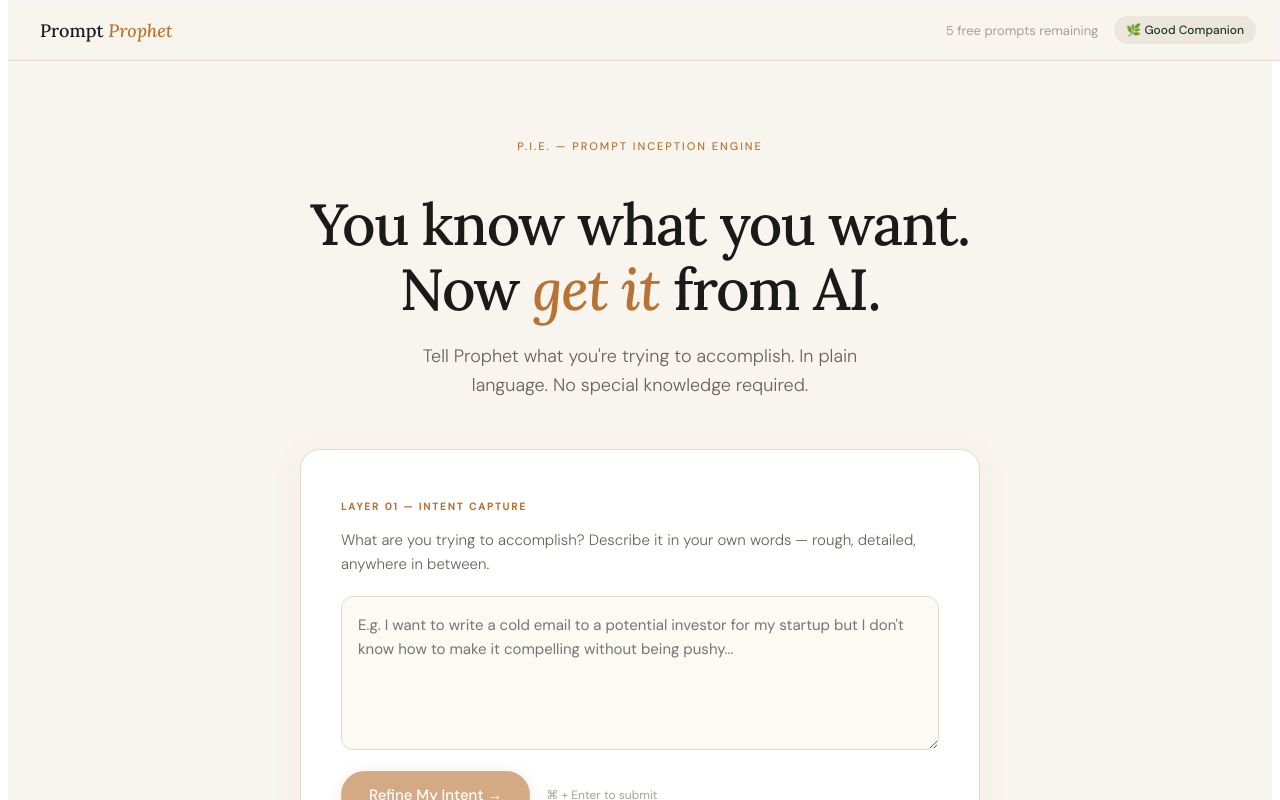
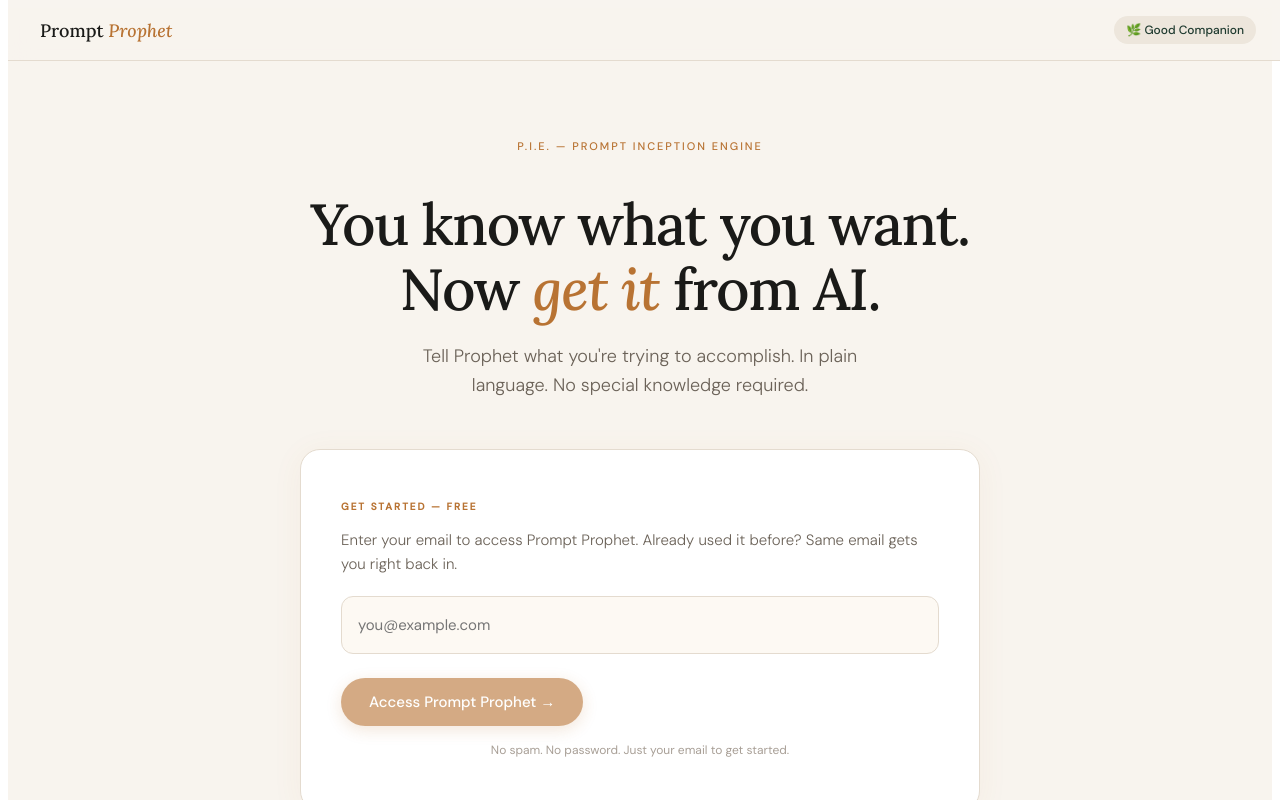
Before and after one commit to mrgoodmaker/prompt-prophet, a Next.js app: page / in a window 1280 px wide. Shown: the top 800 px of the page. Built offline with nearby package versions, Linux system fonts and the light colour scheme.

Commit message:
Update index.jsx

```diff
--- a/pages/index.jsx
+++ b/pages/index.jsx
@@ -4,7 +4,10 @@
 const FREE_LIMIT = 5;
 
 export default function Home() {
-  const [step, setStep] = useState('input');
+  const [step, setStep] = useState('email');
+  const [email, setEmail] = useState('');
+  const [emailError, setEmailError] = useState('');
+  const [emailLoading, setEmailLoading] = useState(false);
   const [userInput, setUserInput] = useState('');
   const [refinedIntent, setRefinedIntent] = useState('');
   const [seedPrompt, setSeedPrompt] = useState('');
@@ -18,6 +21,28 @@
   });
 
   const isAtLimit = promptCount >= FREE_LIMIT;
+
+  const handleEmailSubmit = async () => {
+    if (!email.trim() || !email.includes('@') || emailLoading) return;
+    setEmailLoading(true);
+    setEmailError('');
+    try {
+      const res = await fetch('/api/subscribe', {
+        method: 'POST',
+        headers: { 'Content-Type': 'application/json' },
+        body: JSON.stringify({ email }),
+      });
+      const data = await res.json();
+      if (data.success) {
+        setStep('input');
+      } else {
+        setEmailError(data.error || 'Something went wrong. Please try again.');
+      }
+    } catch (e) {
+      setEmailError('Something went wrong. Please try again.');
+    }
+    setEmailLoading(false);
+  };
 
   const handleRefine = async () => {
     if (!userInput.trim() || loading || isAtLimit) return;
@@ -102,9 +127,11 @@
             Prompt <span style={styles.navLogoEm}>Prophet</span>
           </div>
           <div style={styles.navRight}>
+            {step !== 'email' && (
               <span style={styles.navCounter}>
                 {isAtLimit ? '⚡ Upgrade for unlimited' : `${FREE_LIMIT - promptCount} free prompts remaining`}
               </span>
+            )}
             <a href="https://goodcompanion.ai" style={styles.navBadge}>
               🌿 Good Companion
             </a>
@@ -112,6 +139,62 @@
         </nav>
 
         <main style={styles.main}>
+
+          {/* STEP: EMAIL GATE */}
+          {step === 'email' && (
+            <>
+              <div style={styles.hero}>
+                <p style={styles.eyebrow}>P.I.E. — Prompt Inception Engine</p>
+                <h1 style={styles.heroTitle}>
+                  You know what you want.<br />
+                  Now <em style={styles.heroEm}>get it</em> from AI.
+                </h1>
+                <p style={styles.heroSub}>
+                  Tell Prophet what you're trying to accomplish. In plain language. No special knowledge required.
+                </p>
+              </div>
+              <div style={styles.card}>
+                <p style={styles.cardLabel}>GET STARTED — FREE</p>
+                <p style={styles.cardHint}>
+                  Enter your email to access Prompt Prophet. Already used it before? Same email gets you right back in.
+                </p>
+                <input
+                  type="email"
+                  style={styles.input}
+                  placeholder="you@example.com"
+                  value={email}
+                  onChange={(e) => setEmail(e.target.value)}
+                  onKeyDown={(e) => { if (e.key === 'Enter') handleEmailSubmit(); }}
+                  disabled={emailLoading}
+                />
+                {emailError && (
+                  <p style={styles.errorText}>{emailError}</p>
+                )}
+                <div style={styles.inputActions}>
+                  <button
+                    style={{
+                      ...styles.btnPrimary,
+                      opacity: emailLoading || !email.trim() ? 0.6 : 1,
+                      cursor: emailLoading || !email.trim() ? 'not-allowed' : 'pointer',
+                    }}
+                    onClick={handleEmailSubmit}
+                    disabled={emailLoading || !email.trim()}
+                  >
+                    {emailLoading ? 'One moment...' : 'Access Prompt Prophet →'}
+                  </button>
+                </div>
+                <p style={styles.privacyNote}>
+                  No spam. No password. Just your email to get started.
+                </p>
+              </div>
+              <div style={styles.doctrineRow}>
+                <div style={styles.doctrinePill}>🧠 Cognitive Sovereignty</div>
+                <div style={styles.doctrinePill}>🌿 Regenerative by Design</div>
+                <div style={styles.doctrinePill}>✦ Benefit of All</div>
+              </div>
+            </>
+          )}
+
           {/* HERO — only show on input step */}
           {step === 'input' && (
             <div style={styles.hero}>
@@ -127,7 +210,7 @@
           )}
 
           {/* PROGRESS BAR */}
-          {step !== 'input' && (
+          {step !== 'email' && step !== 'input' && (
             <div style={styles.progressWrap}>
               {['Capture', 'Confirm', 'Crafting', 'Ready'].map((label, i) => (
                 <div key={label} style={styles.progressItem}>
@@ -145,7 +228,8 @@
             </div>
           )}
 
-          {/* CARD */}
+          {/* CARD — all steps except email */}
+          {step !== 'email' && (
             <div style={styles.card}>
 
               {/* STEP: INPUT */}
@@ -203,14 +287,14 @@
                       if (line.trim() === '') return <br key={i} />;
                       const boldLine = line.replace(/\*\*(.*?)\*\*/g, '<strong>$1</strong>');
                       if (line.startsWith('- ')) {
-return <li key={i} style={{fontSize:'14px',color:'#1A1A18',lineHeight:'1.6',marginLeft:'16px',marginBottom:'4px',listStyleType:'disc'}}>{line.slice(2)}</li>;
+                        return <li key={i} style={{ fontSize: '14px', color: '#1A1A18', lineHeight: '1.6', marginLeft: '16px', marginBottom: '4px', listStyleType: 'disc' }}>{line.slice(2)}</li>;
                       }
-return <p key={i} style={line.startsWith('**') ? {fontSize:'13px',fontWeight:'600',color:'#B87333',letterSpacing:'0.05em',marginBottom:'4px',marginTop:'16px'} : {fontSize:'15px',color:'#1A1A18',lineHeight:'1.65',marginBottom:'6px'}} dangerouslySetInnerHTML={{__html: boldLine}} />;
+                      return <p key={i} style={line.startsWith('**') ? { fontSize: '13px', fontWeight: '600', color: '#B87333', letterSpacing: '0.05em', marginBottom: '4px', marginTop: '16px' } : { fontSize: '15px', color: '#1A1A18', lineHeight: '1.65', marginBottom: '6px' }} dangerouslySetInnerHTML={{ __html: boldLine }} />;
                     })}
                   </div>
                   <div style={styles.confirmActions}>
                     <button style={styles.btnPrimary} onClick={handleConfirm} disabled={loading}>
-                    {loading ? 'Building your prompt...' : 'Yes, that\'s it — Generate My Prompt →'}
+                      {loading ? 'Building your prompt...' : "Yes, that's it — Generate My Prompt →"}
                     </button>
                     <button style={styles.btnSecondary} onClick={handleEdit}>
                       ← Let me adjust
@@ -262,15 +346,8 @@
               )}
 
             </div>
+          )}
 
-          {/* FOOTER DOCTRINE */}
-          {step === 'input' && (
-            <div style={styles.doctrineRow}>
-              <div style={styles.doctrinePill}>🧠 Cognitive Sovereignty</div>
-              <div style={styles.doctrinePill}>🌿 Regenerative by Design</div>
-              <div style={styles.doctrinePill}>✦ Benefit of All</div>
-            </div>
-          )}
         </main>
       </div>
     </>
@@ -410,6 +487,21 @@
     marginBottom: '20px',
     fontWeight: '300',
   },
+  input: {
+    width: '100%',
+    padding: '16px',
+    border: '1.5px solid #E4DBCF',
+    borderRadius: '12px',
+    background: '#FDF9F3',
+    fontFamily: "'DM Sans', sans-serif",
+    fontSize: '15px',
+    color: '#1A1A18',
+    lineHeight: '1.6',
+    outline: 'none',
+    boxSizing: 'border-box',
+    transition: 'border-color 0.2s',
+    marginBottom: '8px',
+  },
   textarea: {
     width: '100%',
     padding: '16px',
@@ -434,6 +526,18 @@
   inputHint: {
     fontSize: '12px',
     color: '#A89F96',
+  },
+  errorText: {
+    fontSize: '13px',
+    color: '#C0392B',
+    marginTop: '4px',
+    marginBottom: '4px',
+  },
+  privacyNote: {
+    fontSize: '12px',
+    color: '#A89F96',
+    marginTop: '16px',
+    textAlign: 'center',
   },
   btnPrimary: {
     background: '#B87333',
@@ -466,13 +570,6 @@
     borderRadius: '12px',
     padding: '20px',
     marginBottom: '20px',
-  },
-  refinedText: {
-    fontSize: '16px',
-    color: '#1A1A18',
-    lineHeight: '1.7',
-    fontStyle: 'italic',
-    fontFamily: "'Lora', serif",
   },
   confirmActions: {
     display: 'flex',
```
Lines whose indentation alone changed are shown as unchanged.
